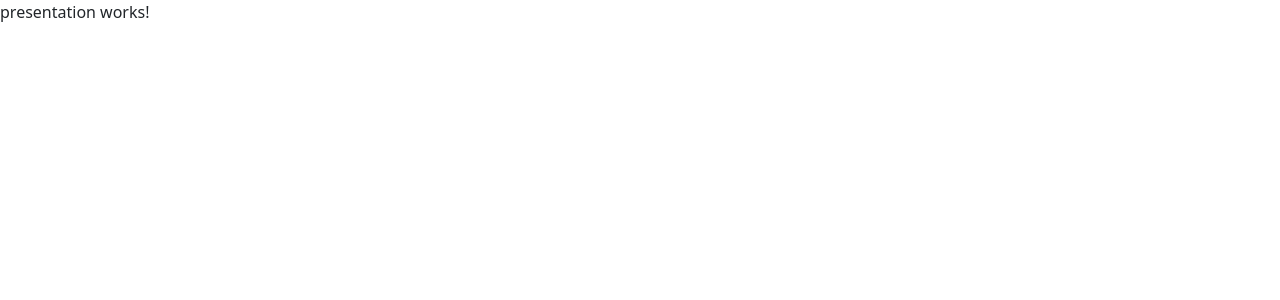
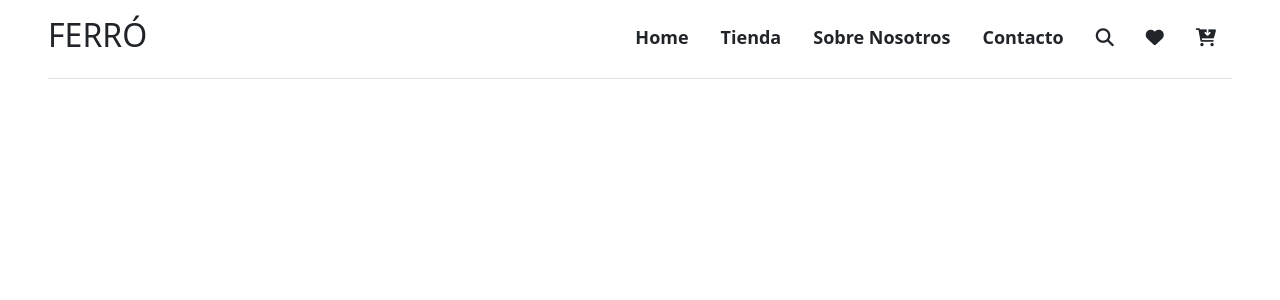
Before and after one commit to Ernestolebni101/Ferro-Project, an Angular app: page /presentation in a window 1280 px wide. Shown: the top 300 px of the page. Built offline with nearby package versions, Linux system fonts and the light colour scheme.

Commit message:
Se agrego el navbar

```diff
--- a/src/app/common/navbar/navbar.component.html
+++ b/src/app/common/navbar/navbar.component.html
@@ -1 +1,16 @@
-<p>navbar works!</p>
+<header class="d-flex flex-wrap justify-content-center py-3 mb-4 border-bottom mx-5">
+    <a href="/" class="d-flex align-items-center mb-3 mb-md-0 me-md-auto text-dark text-decoration-none">
+      <span class="fs-4"></span>
+      <h2>FERRÓ</h2>
+    </a>
+
+    <ul class="nav nav-pills">
+      <li class="nav-item"><a href="#" class="nav-link link-dark" aria-current="page">Home</a></li>
+      <li class="nav-item"><a href="#" class="nav-link link-dark">Tienda</a></li>
+      <li class="nav-item"><a href="#" class="nav-link link-dark">Sobre Nosotros</a></li>
+      <li class="nav-item"><a href="#" class="nav-link link-dark">Contacto</a></li>
+      <li class="nav-item"><a href="#" class="nav-link link-dark"><i class="fa-solid fa-magnifying-glass"></i></a></li>
+      <li class="nav-item"><a href="#" class="nav-link link-dark"><i class="fa-solid fa-heart"></i></a></li>
+      <li class="nav-item"><a href="#" class="nav-link link-dark"><i class="fa-solid fa-cart-arrow-down"></i></a></li>
+    </ul>
+  </header>
--- a/src/app/common/navbar/navbar.component.scss
+++ b/src/app/common/navbar/navbar.component.scss
@@ -0,0 +1,9 @@
+.nav-item a {
+    font-size: 18px;
+    font-weight: 600;
+}
+
+.nav-item a:hover {
+    color: #5a5656 !important;
+    transition: 0.3s ease-in-out;
+}
--- a/src/app/components/presentation/presentation.component.html
+++ b/src/app/components/presentation/presentation.component.html
@@ -1 +1 @@
-<p>presentation works!</p>
+<app-navbar></app-navbar>
```
